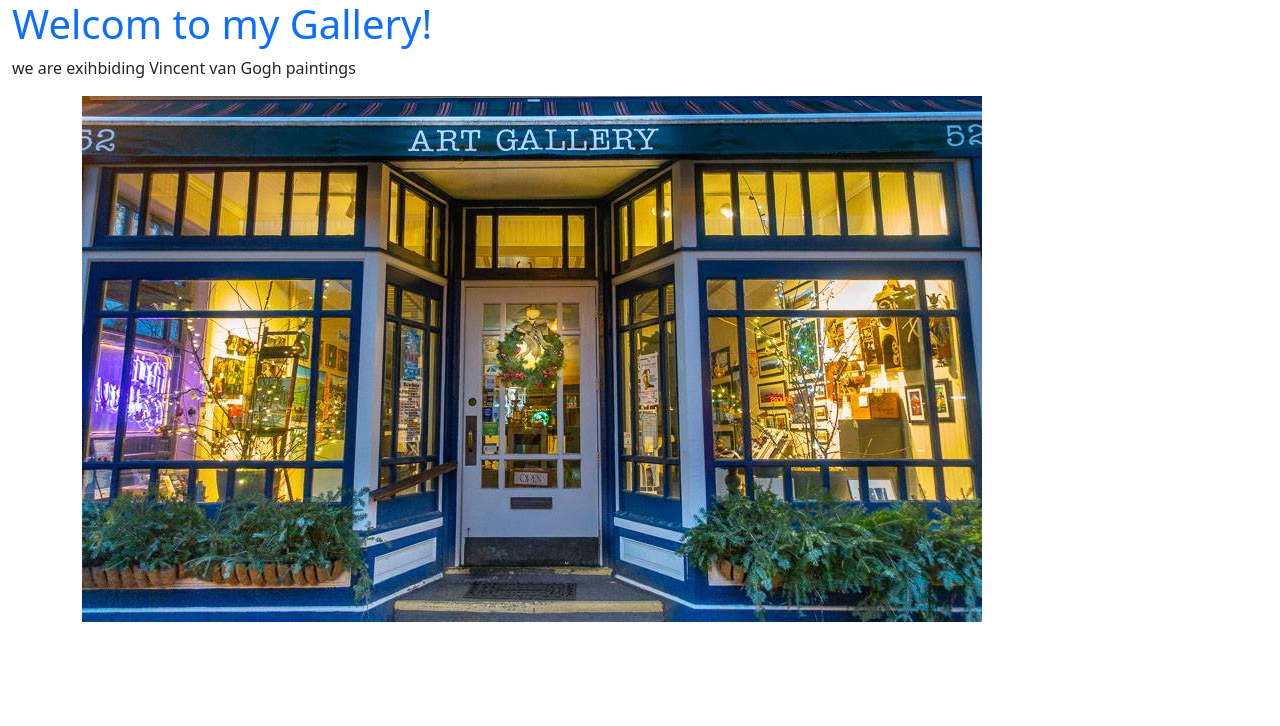
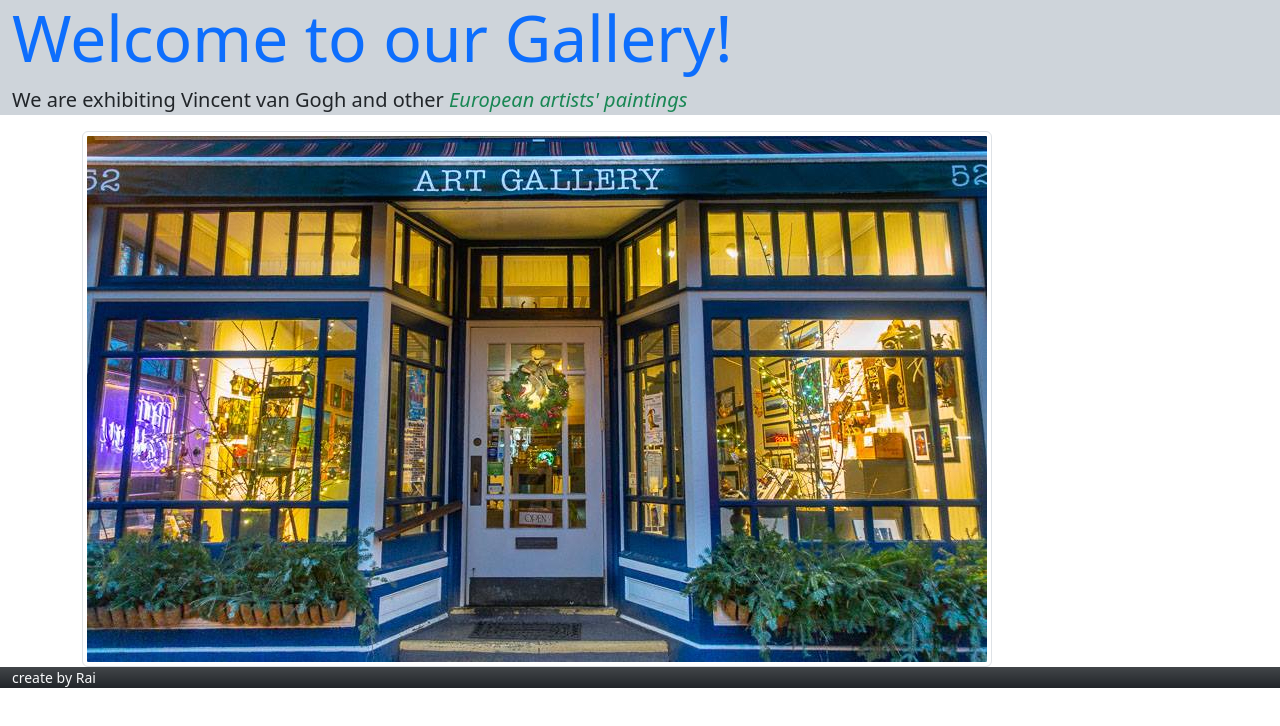
Before and after one commit to RaihanaN2026/Unit-3-notes, a plain HTML site: page index.html in a window 1280 px wide. Drawn offline with nearby package versions, Linux system fonts and the light colour scheme.

Commit message:
adding more elements to bootstraps

```diff
--- a/index.html
+++ b/index.html
@@ -12,15 +12,18 @@
 </head>
 
 <body>
-  <div class="container-fluid">
-    <h1 class="text-primary"> Welcom to my Gallery!</h1>
-    <p> we are exihbiding Vincent van Gogh paintings </p>
+  <div class="container-fluid bg-dark-subtle">
+    <h1 class="text-primary display-3"> Welcome to our Gallery!</h1>
+    <p class="lead"> We are exhibiting Vincent van Gogh and other <span class="fst-italic text-success">European artists' paintings</span> </p>
   </div>
 
   <div class="container">
-    <img src="gallery.jpg" class="img-fluid">
+    <img src="gallery.jpg" class="img-fluid img-thumbnail">
   </div>
 
+  <div class="container-fluid bg-dark text-light bg-gradient">
+    <p class="small" text-center> create by Rai</p>
+  </div>
 
 
 </body>
```
Also changed, not shown: starry night.jpg (added), sunflawers.jpeg (added), water lilies.jpeg (added).
